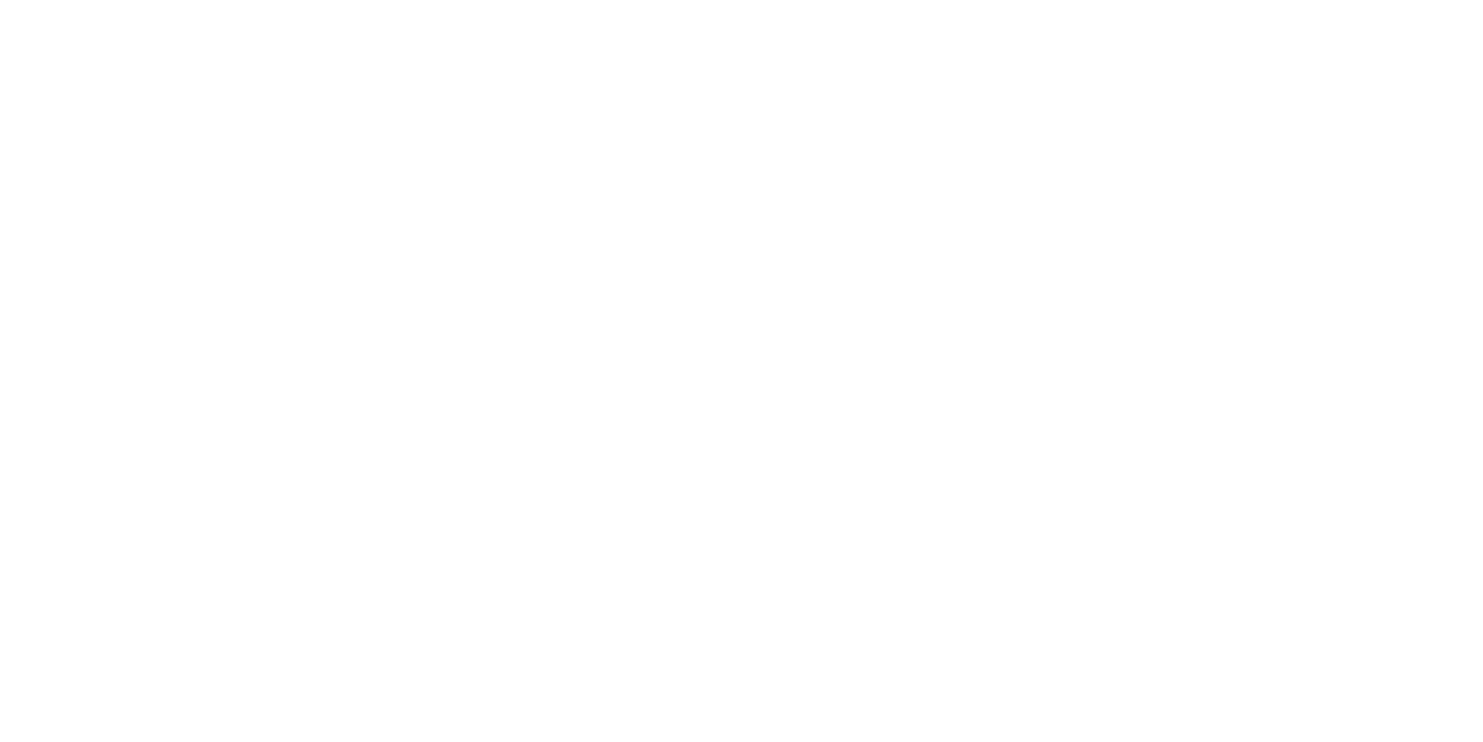
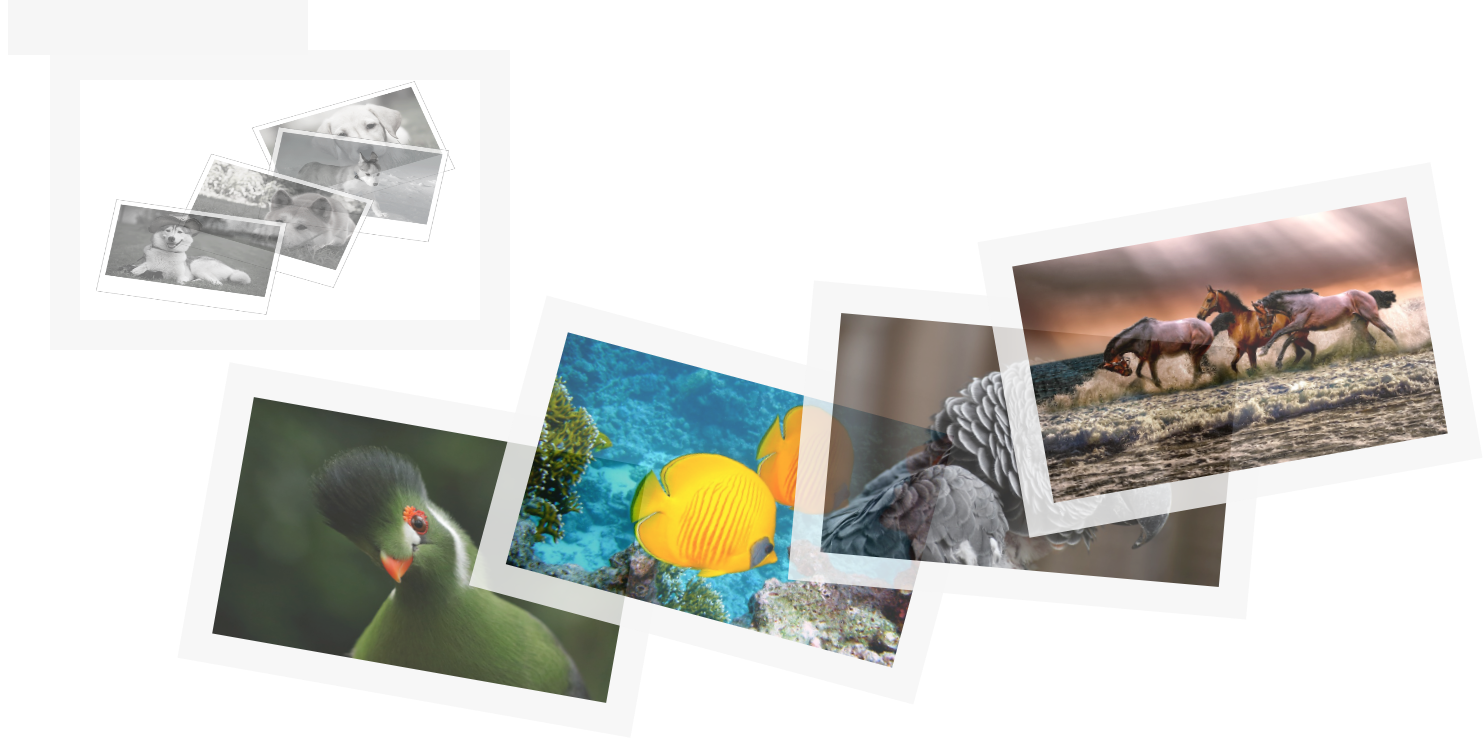
Before and after one commit to AndreeaCampean1/Gallery-Wall, a plain HTML site: page index.html in a window 1280 px wide. Shown: the whole page, 1483 px wide, since content can reach past the window. Drawn offline with Linux system fonts and the light colour scheme.

Commit message:
neue-datei

```diff
--- a/css/style.css
+++ b/css/style.css
@@ -1,17 +1,31 @@
-body {
-    width: 100vw;
+body{
+    width: 100vw; height: 100vh;
+    background-color: white;
 }
-span{
-    width: 3rem;
-    height: 3rem;
-    border: 2px solid black;
+span,img{ width: 25rem; height: 15rem; border: 30px solid whitesmoke;
+     opacity: 0.9;
+
 }
-#move {
-    position: sticky;
-    top: 50px;
-    right: 0;
+#move1{ position: absolute;
+top: 400px; left: 200px; transform: rotate(10deg); z-index: 4;
 }
-/* kann sein musst du eine andere alternative nutzen beispiel sticky-fixed */
-/* . ein punkt ist diese ordner
-.. ist eine ordner nach oben
-/ slash bedeutet geh rein in diese ordnerx */
+#move2{position: absolute;
+    top: 350px; left: 500px; transform: rotate(15deg);
+    z-index: 3;
+
+}
+#move3{
+    position: absolute;
+    top: 300px; left: 800px; transform: rotate(5deg);
+    z-index: 2;
+}
+#move4{
+    position: absolute;
+    top: 200px; left: 1000px; transform: rotate(-10deg);
+    z-index: 1;
+
+}
+#move5{
+    position: absolute;
+    top: 50px; left: 50px;
+}
--- a/index.html
+++ b/index.html
@@ -0,0 +1,18 @@
+<!DOCTYPE html>
+<html lang="en">
+<head>
+    <meta charset="UTF-8">
+    <meta http-equiv="X-UA-Compatible" content="IE=edge">
+    <meta name="viewport" content="width=device-width, initial-scale=1.0">
+    <link rel="stylesheet" href="/css/style.css">
+    <title>Bilder</title>
+</head>
+<body>
+    <span><img id="move1" src="./img/bird-7576994_960_720.jpg" alt="foto loading"></span>
+    <span><img id="move2" src="./img/zitronenfalter-fish-380037_960_720.jpg" alt=""></span>
+    <span><img id="move3" src="./img/parrot-7527071_960_720.jpg" alt=""></span>
+    <span><img id="move4" src="./img/animal-3099035_960_720.jpg" alt=""></span>
+   <span><img id="move5" src="./img/Screenshot 2020-05-28 at 21.03.16.png" alt=""></span>
+
+</body>
+</html>
```
Also changed, not shown: img/alpha.webp (deleted).
